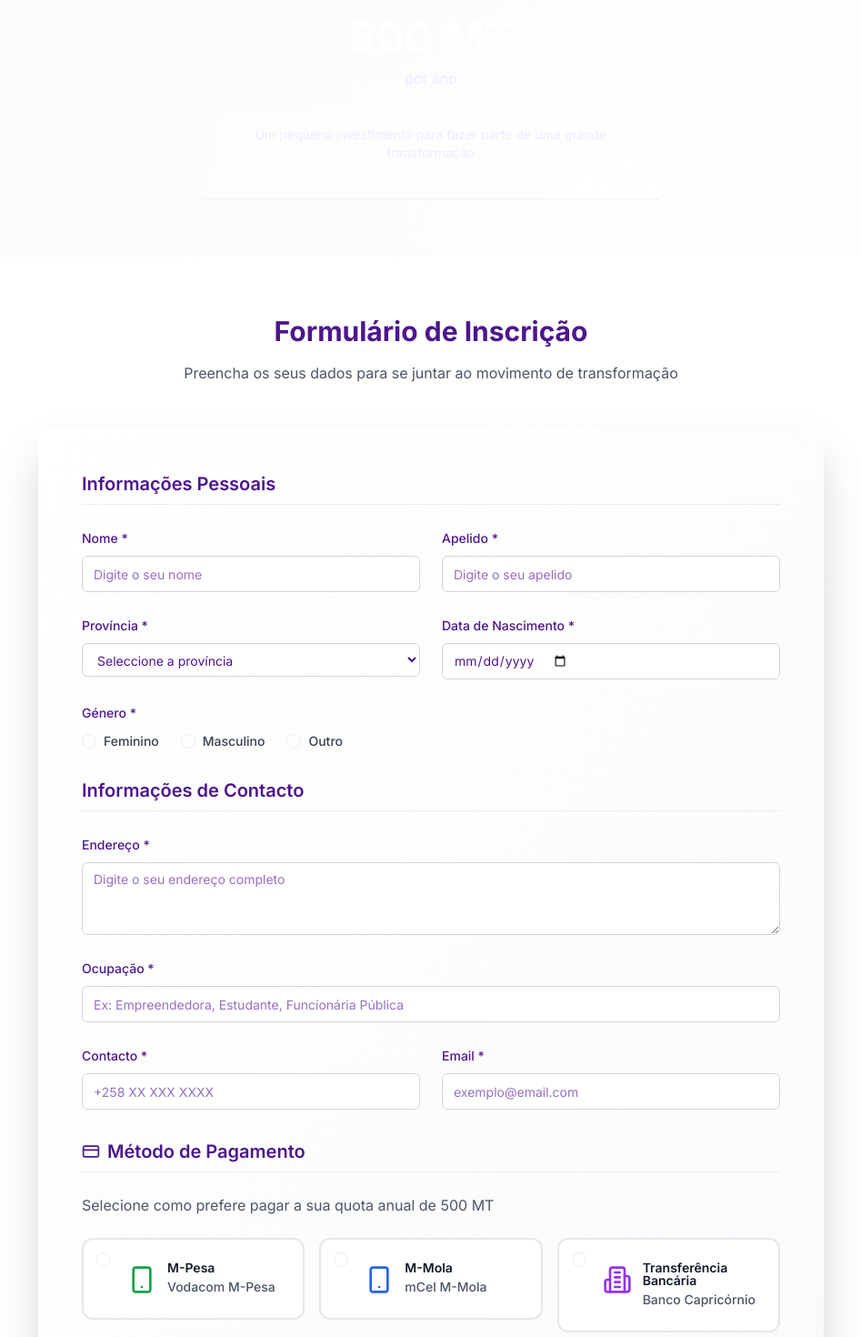
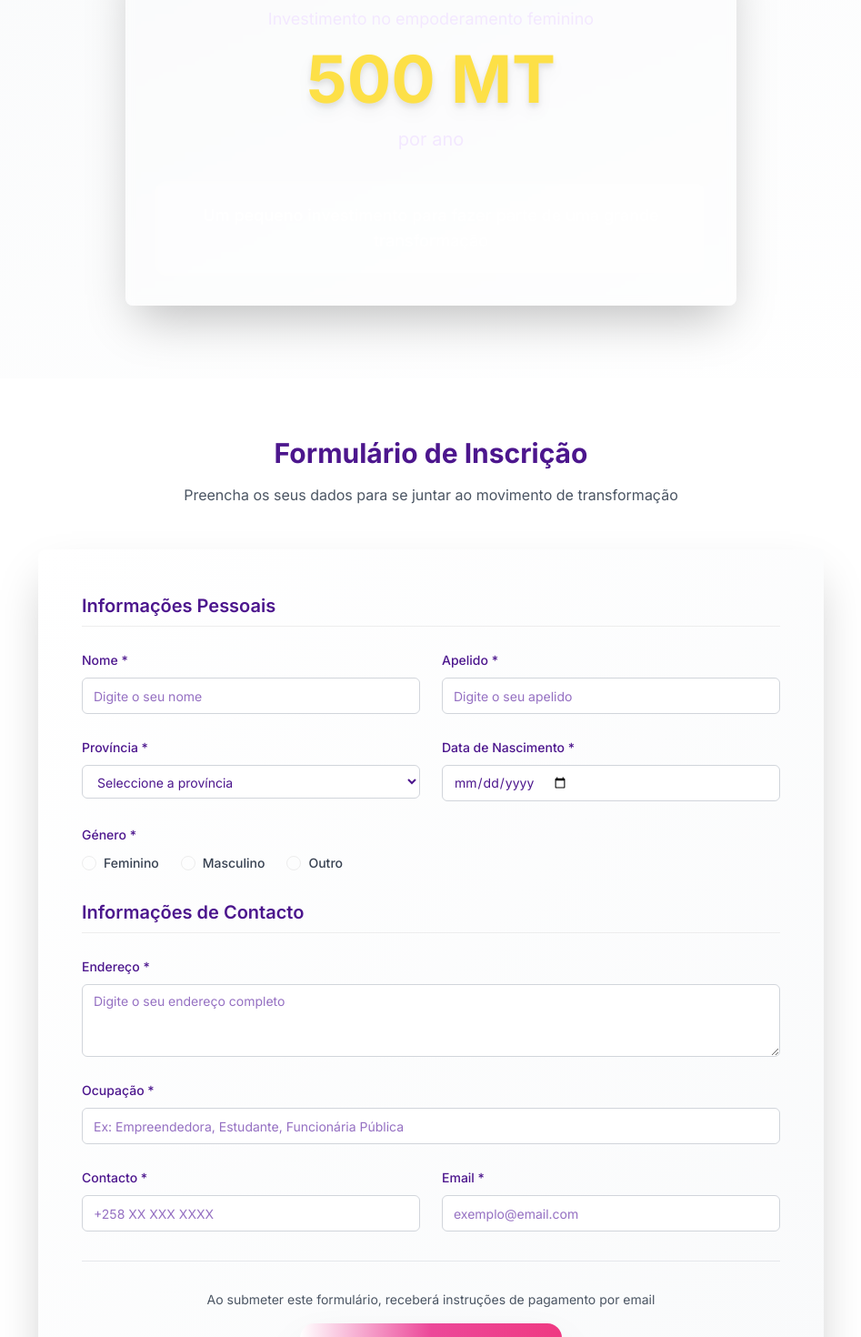
Before and after one commit to Dev-Ruco/aefem-empower-landing-page, a React (Vite) app: page /cadastro in a window 1280 px wide. Shown: the part 1340-2810 px from the top of the page at 91% size, without its empty margins (166-1113 px from the left). Built offline with nearby package versions, Linux system fonts and the light colour scheme.

Commit message:
Fix: Improve registration form
Remove payment method section, improve submit button visibility, and make the quota information visible.

```diff
--- a/src/pages/Cadastro.tsx
+++ b/src/pages/Cadastro.tsx
@@ -6,7 +6,7 @@ import { Label } from "@/components/ui/label";
 import { Textarea } from "@/components/ui/textarea";
 import { RadioGroup, RadioGroupItem } from "@/components/ui/radio-group";
 import { Card, CardContent, CardDescription, CardHeader, CardTitle } from "@/components/ui/card";
-import { Heart, Smartphone, Building2, Users, Award, Target, CheckCircle, CreditCard } from "lucide-react";
+import { Heart, Users, Award, Target, CheckCircle } from "lucide-react";
 import Header from "@/components/Header";
 import Footer from "@/components/Footer";
 import { useToast } from "@/hooks/use-toast";
@@ -22,8 +22,7 @@ const Cadastro = () => {
     endereco: "",
     ocupacao: "",
     contacto: "",
-    email: "",
-    metodoPagamento: ""
+    email: ""
   });
 
   const handleInputChange = (e: React.ChangeEvent<HTMLInputElement | HTMLTextAreaElement>) => {
@@ -50,36 +49,6 @@ const Cadastro = () => {
     { icon: Award, title: "Capacitação", desc: "Acesso a workshops e formações exclusivas" },
     { icon: Target, title: "Mentoria", desc: "Orientação personalizada para o seu negócio" },
     { icon: Heart, title: "Impacto Social", desc: "Contribua para a transformação de vidas" }
-  ];
-
-  const paymentMethods = [
-    {
-      id: "mpesa",
-      name: "M-Pesa",
-      icon: Smartphone,
-      color: "text-green-600",
-      bgColor: "bg-green-50",
-      borderColor: "border-green-200",
-      description: "Vodacom M-Pesa"
-    },
-    {
-      id: "mmola",
-      name: "M-Mola",
-      icon: Smartphone,
-      color: "text-blue-600",
-      bgColor: "bg-blue-50",
-      borderColor: "border-blue-200",
-      description: "mCel M-Mola"
-    },
-    {
-      id: "banco",
-      name: "Transferência Bancária",
-      icon: Building2,
-      color: "text-purple-600",
-      bgColor: "bg-purple-50",
-      borderColor: "border-purple-200",
-      description: "Banco Capricórnio"
-    }
   ];
 
   return (
@@ -159,22 +128,26 @@ const Cadastro = () => {
           </div>
         </section>
 
-        {/* Quota Info Section */}
-        <section className="py-16 bg-gradient-to-r from-gray-50 to-white">
+        {/* Quota Info Section - Melhorada */}
+        <section className="py-20 bg-gradient-to-br from-aefem-purple to-purple-700">
           <div className="container mx-auto px-4 max-w-4xl">
             <div className="text-center">
-              <Card className="bg-gradient-to-br from-aefem-purple to-purple-600 text-white border-0 max-w-lg mx-auto">
-                <CardHeader className="text-center">
-                  <CardTitle className="text-2xl text-white">Quota Anual</CardTitle>
-                  <CardDescription className="text-purple-100">
+              <Card className="bg-white/10 backdrop-blur-sm text-white border-white/20 max-w-2xl mx-auto shadow-2xl">
+                <CardHeader className="text-center pb-4">
+                  <CardTitle className="text-3xl md:text-4xl font-bold text-white mb-2">
+                    Quota Anual
+                  </CardTitle>
+                  <CardDescription className="text-purple-100 text-lg">
                     Investimento no empoderamento feminino
                   </CardDescription>
                 </CardHeader>
-                <CardContent className="text-center">
-                  <div className="text-5xl font-bold mb-2">500 MT</div>
-                  <div className="text-purple-100 mb-6">por ano</div>
-                  <div className="bg-white/20 rounded-lg p-4">
-                    <p className="text-sm text-purple-100">
+                <CardContent className="text-center px-8 pb-8">
+                  <div className="text-6xl md:text-7xl font-bold mb-4 text-yellow-300 drop-shadow-lg">
+                    500 MT
+                  </div>
+                  <div className="text-xl text-purple-100 mb-8">por ano</div>
+                  <div className="bg-white/20 rounded-xl p-6 backdrop-blur-sm">
+                    <p className="text-lg text-white font-medium">
                       Um pequeno investimento para fazer parte de uma grande transformação
                     </p>
                   </div>
@@ -353,62 +326,20 @@ const Cadastro = () => {
                     </div>
                   </div>
 
-                  {/* Payment Method - Modernized */}
-                  <div>
-                    <h3 className="text-xl font-semibold text-aefem-purple mb-6 border-b border-aefem-pink/20 pb-2 flex items-center">
-                      <CreditCard className="w-5 h-5 mr-2" />
-                      Método de Pagamento
-                    </h3>
-                    <p className="text-gray-600 mb-6">Selecione como prefere pagar a sua quota anual de 500 MT</p>
-
-                    <RadioGroup
-                      value={formData.metodoPagamento}
-                      onValueChange={(value) => setFormData(prev => ({ ...prev, metodoPagamento: value }))}
-                      className="grid md:grid-cols-3 gap-4"
-                    >
-                      {paymentMethods.map((method) => (
-                        <div key={method.id} className="relative">
-                          <RadioGroupItem
-                            value={method.id}
-                            id={method.id}
-                            className="absolute top-4 left-4 border-aefem-purple text-aefem-pink"
-                          />
-                          <Label
-                            htmlFor={method.id}
-                            className={`block cursor-pointer rounded-xl border-2 p-6 pl-12 transition-all duration-200 hover:shadow-md ${
-                              formData.metodoPagamento === method.id
-                                ? `${method.borderColor} ${method.bgColor} shadow-lg transform scale-105`
-                                : 'border-gray-200 bg-white hover:border-gray-300'
-                            }`}
-                          >
-                            <div className="flex items-start space-x-3">
-                              <method.icon className={`w-8 h-8 mt-1 ${method.color}`} />
-                              <div className="flex-1">
-                                <h4 className="font-semibold text-gray-900 mb-1">{method.name}</h4>
-                                <p className="text-sm text-gray-600">{method.description}</p>
-                                {formData.metodoPagamento === method.id && (
-                                  <div className="mt-3 p-3 bg-white/80 rounded-lg">
-                                    <p className="text-xs text-gray-700">
-                                      Receberá as instruções de pagamento por email
+                  {/* Submit Button - Melhorado */}
+                  <div className="pt-8 border-t border-gray-200">
+                    <div className="text-center space-y-4">
+                      <p className="text-gray-600 text-sm">
+                        Ao submeter este formulário, receberá instruções de pagamento por email
                       </p>
-                                  </div>
-                                )}
-                              </div>
-                            </div>
-                          </Label>
-                        </div>
-                      ))}
-                    </RadioGroup>
-                  </div>
-
-                  <div className="pt-8">
                       <Button
                         type="submit"
-                      className="w-full bg-gradient-to-r from-aefem-pink to-aefem-purple hover:from-aefem-purple hover:to-aefem-pink text-white py-4 text-lg font-semibold rounded-xl shadow-lg hover:shadow-xl transform hover:scale-105 transition-all duration-300"
+                        className="w-full md:w-auto px-12 py-6 bg-gradient-to-r from-aefem-pink via-pink-500 to-aefem-purple hover:from-aefem-purple hover:via-purple-600 hover:to-aefem-pink text-white text-xl font-bold rounded-2xl shadow-2xl hover:shadow-3xl transform hover:scale-105 transition-all duration-300 border-0"
                       >
-                      <Heart className="w-5 h-5 mr-2" />
+                        <Heart className="w-6 h-6 mr-3" />
                         Enviar Inscrição
                       </Button>
+                    </div>
                   </div>
                 </form>
               </CardContent>
```
Lines whose indentation alone changed are shown as unchanged.
